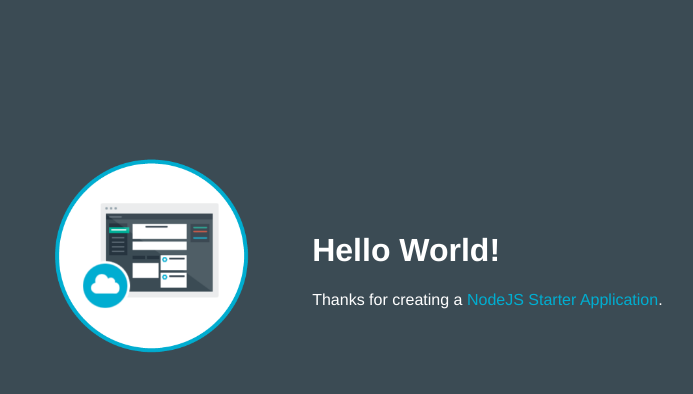
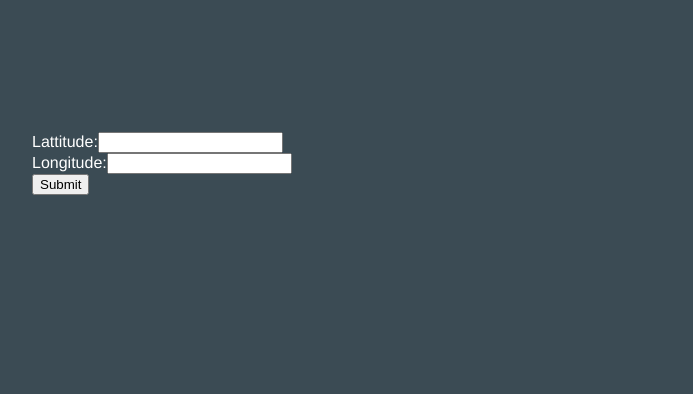
Before and after one commit to shermj14/OrangeRiverExtremeOrange, a website: page public/index.html in a window 1280 px wide. Shown: the whole page, without its empty margins (230-923 px from the left). Drawn offline with Linux system fonts and the light colour scheme.

Commit message:
- Added textboxes to index.html - Integrated weather api into app.js

```diff
--- a/public/index.html
+++ b/public/index.html
@@ -13,11 +13,11 @@
     <table>
       <tr>
         <td style= "width:30%;">
-          <img class = "newappIcon" src="images/newapp-icon.png">
-        </td>
-        <td>
-          <h1 id="message">Hello World!</h1>
-          <p class='description'></p> Thanks for creating a <span class = "blue">NodeJS Starter Application</span>.
+          <form action="http://localhost:6001/process.get" method="GET">
+		  Lattitude:<input type="text" name="lattitude"><br>
+		  Longitude:<input type="text" name="longitude"><br>
+		  <input type="submit" value="Submit">
+		  </form>
         </td>
       </tr>
     </table>
```
Also changed, not shown: app.js (+18 -0 lines).
